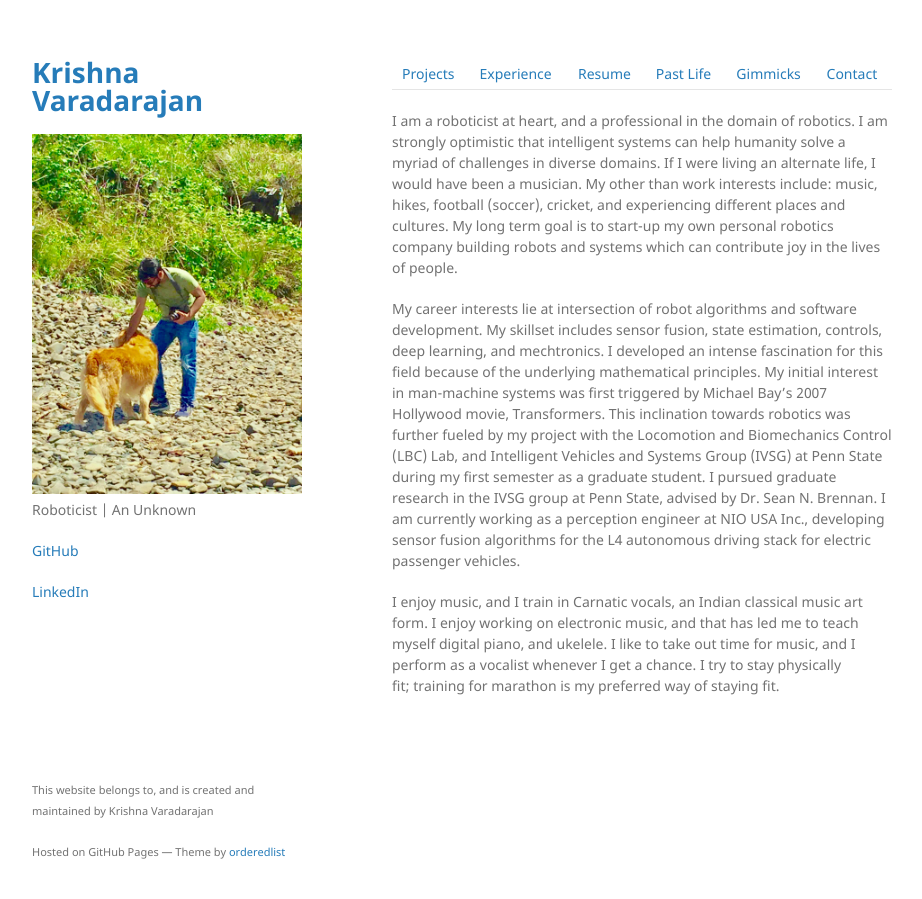
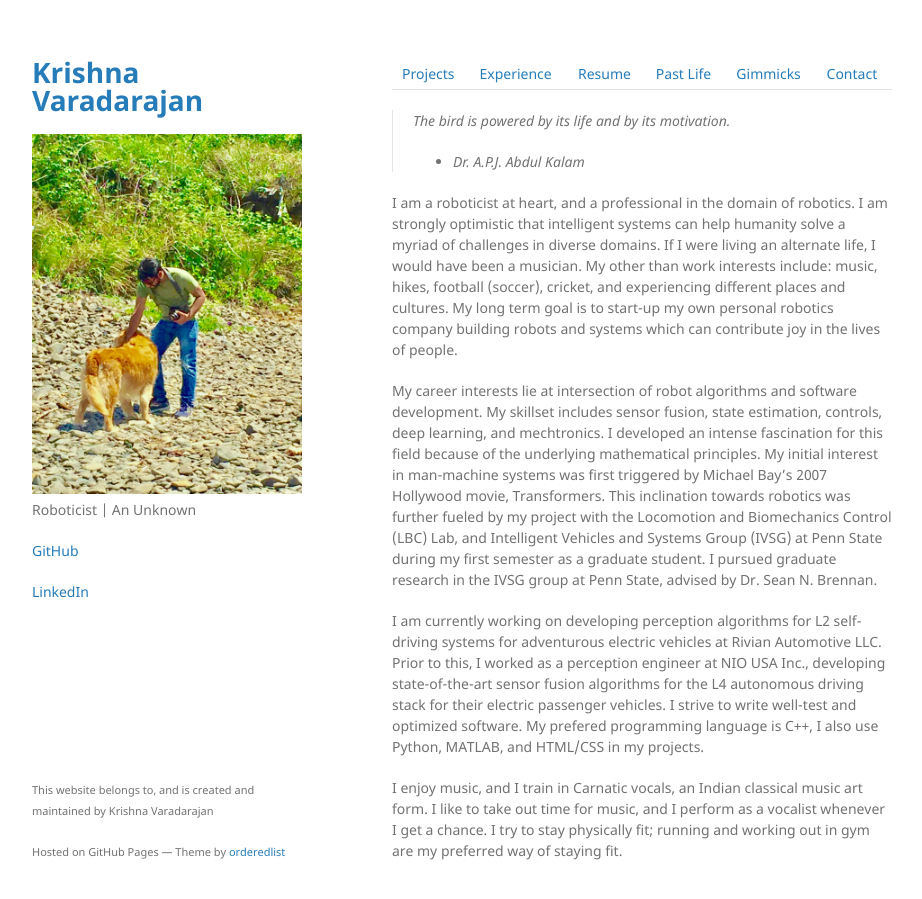
Before and after one commit to iamvarada/iamvarada.github.io, a Jekyll site: the page built from index.md, in a window 1280 px wide and 931 px high. Shown: the top 899 px of the window, without its empty margins (178-1100 px from the left). Built offline with Jekyll 4.4.1, drawn with Linux system fonts in a browser that asks for light colours.

Commit message:
trying out quotes

```diff
--- a/index.md
+++ b/index.md
@@ -7,8 +7,13 @@ layout: default
 
 [Projects](./projects.html) | [Experience](./experience.html) | [Resume](https://github.com/iamvarada/CV-Resume/blob/master/Krishna_Varadarajan__Resume.pdf) | [Past Life](http://pravegaracingvit.herokuapp.com/) | [Gimmicks](./gimmicks.html) | [Contact](./contacts.html)
 
+> The bird is powered by its life and by its motivation.
+> - Dr. A.P.J. Abdul Kalam
+
 I am a roboticist at heart, and a professional in the domain of robotics. I am strongly optimistic that intelligent systems can help humanity solve a myriad of challenges in diverse domains. If I were living an alternate life, I would have been a musician. My other than work interests include: music, hikes, football (soccer), cricket, and experiencing different places and cultures. My long term goal is to start-up my own personal robotics company building robots and systems which can contribute joy in the lives of people.
 
-My career interests lie at intersection of robot algorithms and software development. My skillset includes sensor fusion, state estimation, controls, deep learning, and mechtronics. I developed an intense fascination for this field because of the underlying mathematical principles. My initial interest in man-machine systems was first triggered by Michael Bay’s 2007 Hollywood movie, Transformers. This inclination towards robotics was further fueled by my project with the Locomotion and Biomechanics Control (LBC) Lab, and Intelligent Vehicles and Systems Group (IVSG) at Penn State during my first semester as a graduate student. I pursued graduate research in the IVSG group at Penn State, advised by Dr. Sean N. Brennan. I am currently working as a perception engineer at NIO USA Inc., developing sensor fusion algorithms for the L4 autonomous driving stack for electric passenger vehicles.
+My career interests lie at intersection of robot algorithms and software development. My skillset includes sensor fusion, state estimation, controls, deep learning, and mechtronics. I developed an intense fascination for this field because of the underlying mathematical principles. My initial interest in man-machine systems was first triggered by Michael Bay’s 2007 Hollywood movie, Transformers. This inclination towards robotics was further fueled by my project with the Locomotion and Biomechanics Control (LBC) Lab, and Intelligent Vehicles and Systems Group (IVSG) at Penn State during my first semester as a graduate student. I pursued graduate research in the IVSG group at Penn State, advised by Dr. Sean N. Brennan.
 
-I enjoy music, and I train in Carnatic vocals, an Indian classical music art form. I enjoy working on electronic music, and that has led me to teach myself digital piano, and ukelele. I like to take out time for music, and I perform as a vocalist whenever I get a chance. I try to stay physically fit; training for marathon is my preferred way of staying fit.
+I am currently working on developing perception algorithms for L2 self-driving systems for adventurous electric vehicles at Rivian Automotive LLC. Prior to this, I worked as a perception engineer at NIO USA Inc., developing state-of-the-art sensor fusion algorithms for the L4 autonomous driving stack for their electric passenger vehicles. I strive to write well-test and optimized software. My prefered programming language is C++, I also use Python, MATLAB, and HTML/CSS in my projects.
+
+I enjoy music, and I train in Carnatic vocals, an Indian classical music art form. I like to take out time for music, and I perform as a vocalist whenever I get a chance. I try to stay physically fit; running and working out in gym are my preferred way of staying fit.
```
